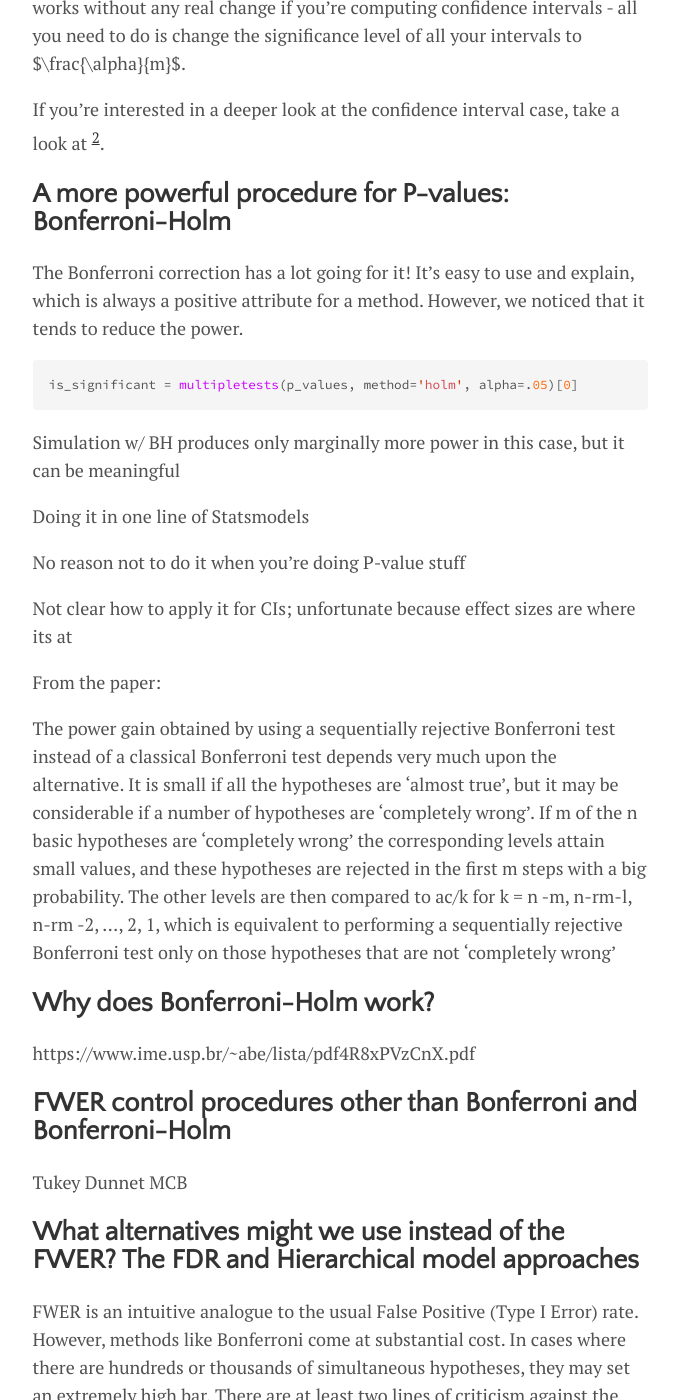
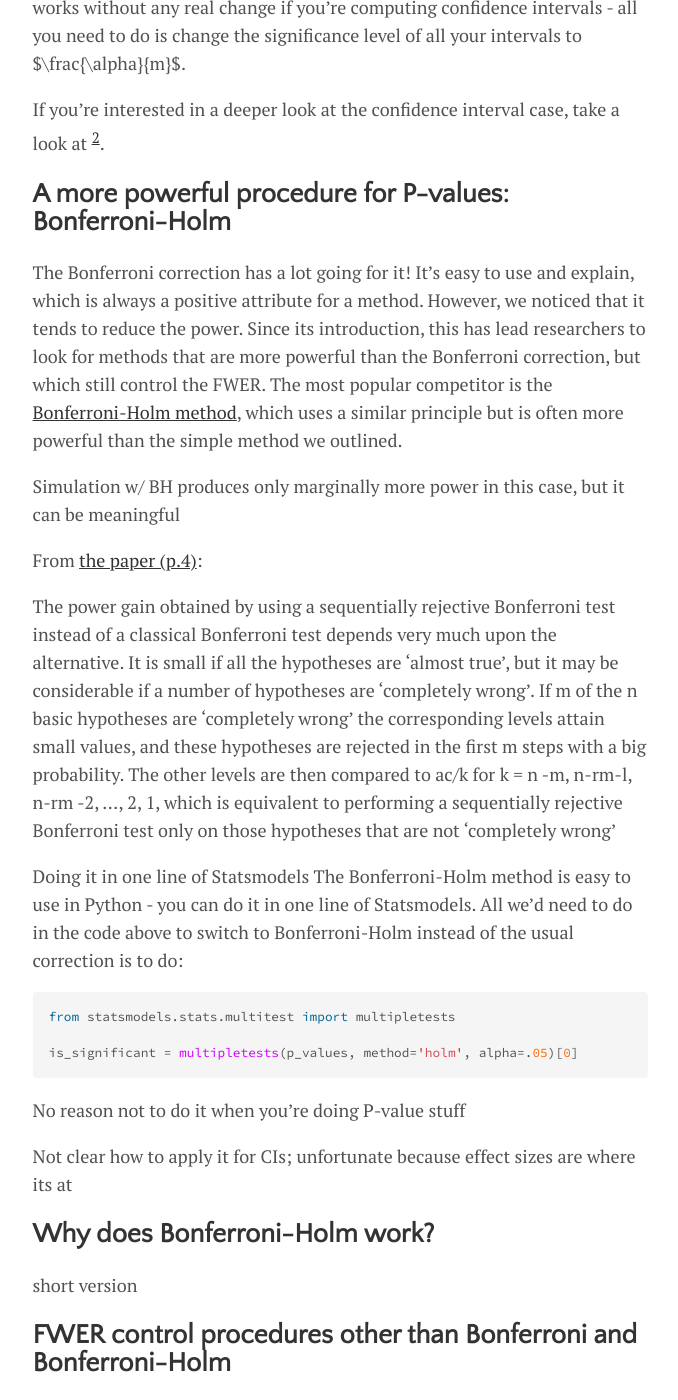
Before and after one commit to lmc2179/lmc2179.github.io, a Jekyll site: the page built from drafts/fwer.md, in a window 1280 px wide and 1400 px high, scrolled down 7123 px. Shown: the whole window, without its empty margins (300-978 px from the left). Built offline with Jekyll 4.4.1, drawn with Linux system fonts in a browser that asks for light colours; our own code applies the rules of GitHub Pages for plain Markdown files; formulas are drawn with MathJax 3.

Commit message:
Update fwer.md

````diff
--- a/drafts/fwer.md
+++ b/drafts/fwer.md
@@ -184,21 +184,12 @@ If you're interested in a deeper look at the confidence interval case, take a lo
 
 ## A more powerful procedure for P-values: Bonferroni-Holm
 
-The Bonferroni correction has a lot going for it! It's easy to use and explain, which is always a positive attribute for a method. However, we noticed that it tends to reduce the power.
-
-```python
-is_significant = multipletests(p_values, method='holm', alpha=.05)[0]
-```
+The Bonferroni correction has a lot going for it! It's easy to use and explain, which is always a positive attribute for a method. However, we noticed that it tends to reduce the power. Since its introduction, this has lead researchers to look for methods that are more powerful than the Bonferroni correction, but which still control the FWER. The most popular competitor is the [Bonferroni-Holm method](https://en.wikipedia.org/wiki/Holm%E2%80%93Bonferroni_method), which uses a similar principle but is often more powerful than the simple method we outlined.
 
 Simulation w/ BH produces only marginally more power in this case, but it can be meaningful
 
-Doing it in one line of Statsmodels
 
-No reason not to do it when you're doing P-value stuff
-
-Not clear how to apply it for CIs; unfortunate because effect sizes are where its at
-
-From the paper:
+From [the paper (p.4)](https://www.ime.usp.br/~abe/lista/pdf4R8xPVzCnX.pdf):
 
 The power gain obtained by using a sequentially
 rejective Bonferroni test instead of a classical Bonferroni test depends very much upon the alternative.
@@ -213,9 +204,23 @@ performing a sequentially rejective Bonferroni test
 only on those hypotheses that are not 'completely
 wrong'
 
+Doing it in one line of Statsmodels
+The Bonferroni-Holm method is easy to use in Python - you can do it in one line of Statsmodels. All we'd need to do in the code above to switch to Bonferroni-Holm instead of the usual correction is to do:
+```python
+from statsmodels.stats.multitest import multipletests
+
+is_significant = multipletests(p_values, method='holm', alpha=.05)[0]
+```
+
+
+No reason not to do it when you're doing P-value stuff
+
+Not clear how to apply it for CIs; unfortunate because effect sizes are where its at
+
+
 ## Why does Bonferroni-Holm work?
 
-https://www.ime.usp.br/~abe/lista/pdf4R8xPVzCnX.pdf
+short version
 
 ## FWER control procedures other than Bonferroni and Bonferroni-Holm
 
````
